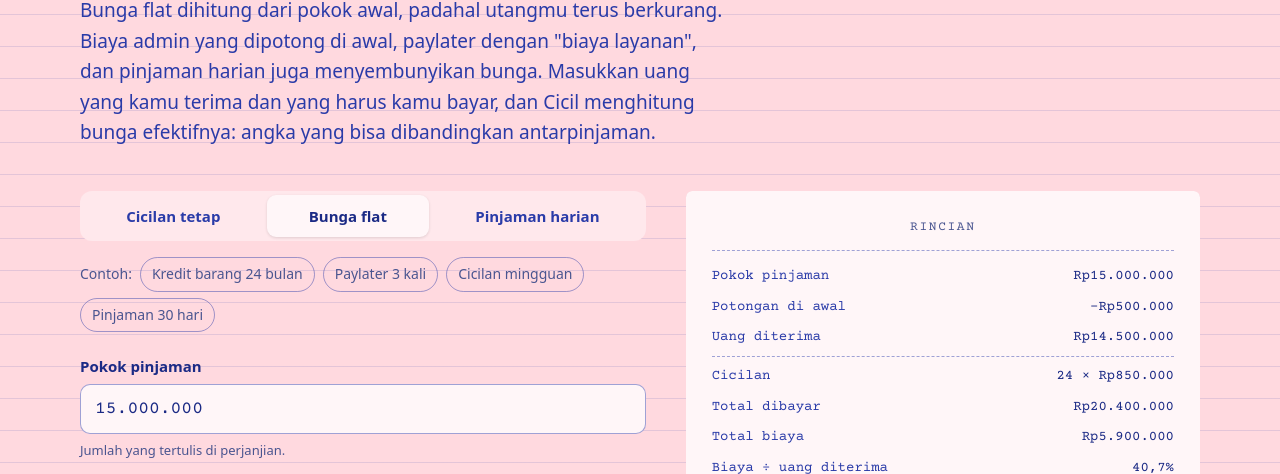
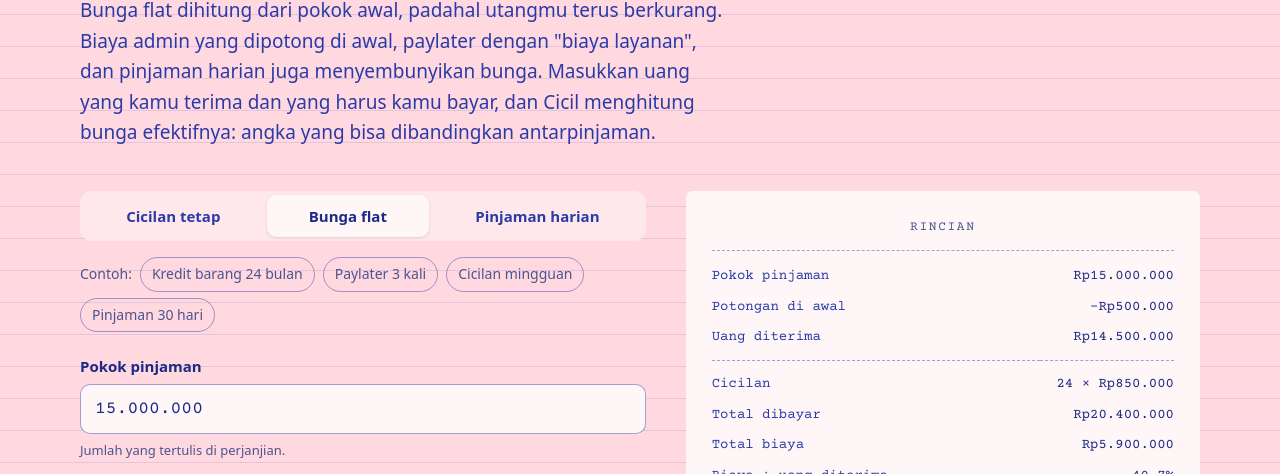
Before and after one commit to Reverseflash45/cicil, a website built with Vite: page index.html in a window 1280 px wide. Shown: the part 465-939 px from the top of the page. Built offline with nearby package versions, Linux system fonts and the light colour scheme.

Commit message:
Rincian struk jadi daftar definisi yang sah, pemisah tetap utuh

```diff
--- a/src/gaya.css
+++ b/src/gaya.css
@@ -305,7 +305,7 @@ main,
 .baris-struk {
   display: grid;
   grid-template-columns: 1fr auto;
-  gap: 8px 16px;
+  gap: 8px 0; /* tanpa celah kolom supaya garis pemisah tidak terbelah */
   margin: 14px 0 0;
   font-size: 14px;
 }
@@ -314,12 +314,13 @@ main,
 }
 .baris-struk dd {
   margin: 0;
+  padding-left: 16px;
   text-align: right;
   font-weight: 500;
 }
-.baris-struk .pisah {
-  grid-column: 1 / -1;
-  height: 0;
+.baris-struk .pisah-atas {
+  margin-top: 4px;
+  padding-top: 12px;
   border-top: 1.5px dashed var(--garis-kuat);
 }
 .hasil-utama {
--- a/src/main.ts
+++ b/src/main.ts
@@ -110,7 +110,20 @@ function tampilStruk(p: Rencana, h: Hasil) {
     [`Bunga efektif per ${satuan}`, persen(h.r, 2)],
     ["Per tahun tanpa majemuk", persen(h.nominalTahun)],
   ];
-  $("[data-rincian]").innerHTML = baris.map(([a, b]) => (a ? `<dt>${a}</dt><dd>${b}</dd>` : `<div class="pisah" role="presentation"></div>`)).join("");
+  // Baris kosong = pemisah: digambar sebagai garis di atas pasangan dt/dd berikutnya
+  // (dl hanya boleh berisi dt, dd, dan div pembungkus pasangan).
+  let pisah = false;
+  $("[data-rincian]").innerHTML = baris
+    .map(([a, b]) => {
+      if (!a) {
+        pisah = true;
+        return "";
+      }
+      const k = pisah ? ' class="pisah-atas"' : "";
+      pisah = false;
+      return `<dt${k}>${a}</dt><dd${k}>${b}</dd>`;
+    })
+    .join("");
 
   const negatif = h.r < -1e-9;
   $("[data-efektif-tahun]").textContent = negatif ? "di bawah 0%" : persen(Math.max(0, h.efektifTahun));
```
